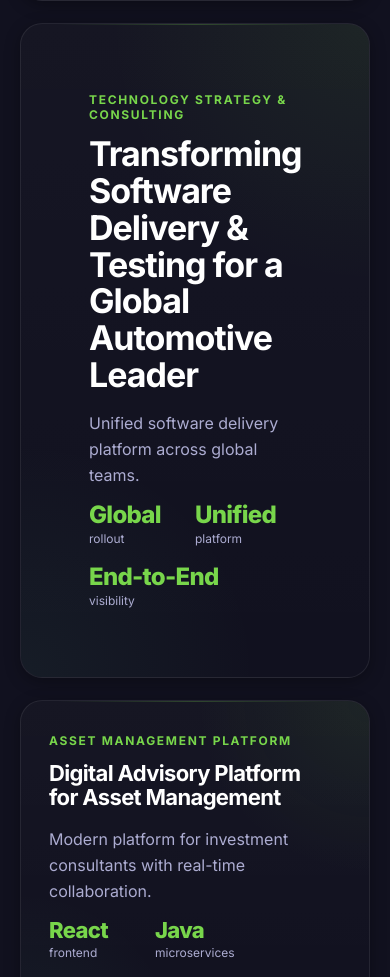
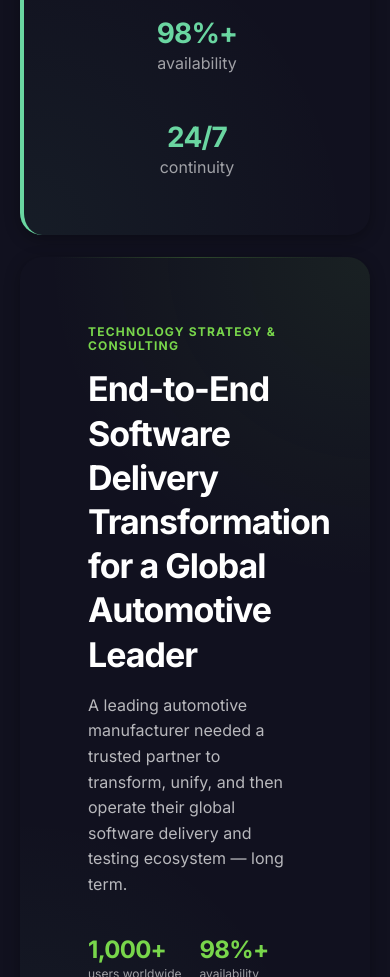
Before and after one commit to votum-it/votum-site, a React (Vite) app: page / in a window 390 px wide. Shown: the part 7675-8652 px from the top of the page. Built offline with nearby package versions, Linux system fonts and the light colour scheme.

Commit message:
Removed side scrolbars from cards modals

```diff
--- a/index.html
+++ b/index.html
@@ -9,6 +9,7 @@
     <meta property="og:type"        content="website" />
     <link rel="icon" type="image/svg+xml" href="/logo_icon.svg" />
     <link rel="preconnect" href="https://fonts.googleapis.com" />
+    <link rel="preconnect" href="https://fonts.gstatic.com" crossorigin/>
     <link
       href="https://fonts.googleapis.com/css2?family=Inter:wght@300;400;500;600;700;800&display=swap"
       rel="stylesheet"
--- a/src/components/Cases.css
+++ b/src/components/Cases.css
@@ -71,12 +71,10 @@
 .case-card--feature.case-card--clean:hover {
   transform: translateY(-4px);
   box-shadow: 0 20px 56px rgba(106,214,161,0.15);
-  /* border-left-color: var(--green-400); */
   background: linear-gradient(to right, var(--navy-900), var(--navy-900)),
             linear-gradient(to bottom,
               rgba(120,214,75,0.08),
               rgba(106,214,161,0.08));
-/* Subtle gradient effect, with border staying teal but the hover creating a glow effect */
 }
 
 .case-card--feature.case-card--clean .case-card__content {
@@ -155,16 +153,24 @@
 /* ── Card ──────────────────────────────────────────────── */
 
 .case-card {
+  display: flex;
+  flex-direction: column;
+  gap: 0;
+  padding: 56px 48px;
+  background: var(--navy-900);
+  border-radius: 28px;
+  min-height: 320px;
+  overflow: hidden;
   position: relative;
-  display: grid;
-  overflow: hidden;
-  border-radius: 28px;
-  border: 1px solid rgba(255,255,255,0.08);
-  background:
-    linear-gradient(180deg, rgba(255,255,255,0.02), rgba(255,255,255,0)),
-    var(--navy-900);
-  box-shadow: var(--shadow-md);
-  min-height: 320px;
+  box-shadow: 0 4px 16px rgba(0, 0, 0, 0.3);
+  transition:
+    transform 0.3s var(--ease),
+    box-shadow 0.3s var(--ease);
+}
+
+.case-card:hover {
+  box-shadow: 0 12px 32px rgba(0, 0, 0, 0.5);
+  transform: translateY(-6px);
 }
 
 .case-card::before {
@@ -191,54 +197,69 @@
 }
 
 .case-card__content {
+  position: relative;
+  z-index: 2;
   padding: 30px 32px 32px;
+  display: flex;
+  flex-direction: column;
+  flex: 1;
 }
 
 .case-card__eyebrow {
   display: inline-block;
   margin-bottom: 14px;
   color: var(--green-400);
-  font-size: 12px;
+  font-size: 0.75rem;
   font-weight: 700;
-  letter-spacing: 0.14em;
+  letter-spacing: 0.1em;
   text-transform: uppercase;
+  line-height: 1.2;
+  min-height: 18px;
 }
 
 .case-card__title {
   margin: 0 0 16px;
   font-family: var(--font-display);
   font-size: clamp(28px, 3vw, 42px);
-  line-height: 1.08;
+  line-height: 1.3;
   letter-spacing: -0.03em;
+  display: flex;
+  align-items: flex-start;
 }
 
 .case-card__body {
-  margin: 0 0 14px;
+  margin: 0 0 20px;
   font-size: 18px;
-  line-height: 1.65;
-  color: var(--navy-200);
+  line-height: 1.6;
+  color: rgba(255, 255, 255, 0.7);
   max-width: 70ch;
+  display: flex;
+  align-items: center;
 }
 
 .case-card__stats {
   display: flex;
   flex-wrap: wrap;
   gap: 28px;
+  margin-top: auto;
+  padding-top: 20px;
 }
 
 .case-stat {
   min-width: 110px;
-  font-size: 14px;
+  font-size: 0.875rem;
   line-height: 1.35;
-  color: var(--navy-200);
+  color: rgba(255, 255, 255, 0.6);
+  display: flex;
+  flex-direction: column;
 }
 
 .case-stat span {
   display: block;
   margin-bottom: 4px;
   color: var(--green-400);
-  font-size: clamp(22px, 2.2vw, 32px);
-  font-weight: 800;
+  font-size: 1.5rem;
+  font-weight: 700;
   line-height: 1;
   letter-spacing: -0.03em;
 }
@@ -833,12 +854,8 @@
 }
 
 @keyframes fadeIn {
-  from {
-    opacity: 0;
-  }
-  to {
-    opacity: 1;
-  }
+  from { opacity: 0; }
+  to { opacity: 1; }
 }
 
 .case-modal {
@@ -849,10 +866,17 @@
   max-width: 700px;
   max-height: 90vh;
   overflow-y: auto;
+  overflow-x: hidden;
+  scrollbar-width: none;
+  -ms-overflow-style: none;
   padding: 48px;
   position: relative;
   box-shadow: 0 32px 96px rgba(0, 0, 0, 0.5);
   animation: slideIn 0.3s ease-out;
+}
+
+.case-modal::-webkit-scrollbar {
+  display: none;
 }
 
 @keyframes slideIn {
@@ -916,11 +940,8 @@
   margin: 0;
   font-size: 18px;
   font-weight: 600;
-  line-height: 1;
+  line-height: 1.6;
   color: var(--green-400);
-  white-space: nowrap;
-  overflow: hidden;
-  text-overflow: ellipsis;
 }
 
 .case-modal__content {
@@ -1002,3 +1023,34 @@
   color: var(--navy-100);
   line-height: 1.35;
 }
+
+/* ── Modal Tags ─────────────────────────────────────────── */
+
+.case-modal__tags {
+  display: flex;
+  flex-wrap: nowrap;
+  gap: 8px;
+  padding-top: 24px;
+  border-top: 1px solid rgba(255, 255, 255, 0.08);
+  overflow-x: auto;
+}
+
+.case-modal__tags .tag {
+  display: inline-block;
+  padding: 6px 14px;
+  border-radius: 999px;
+  background: rgba(120, 214, 75, 0.08);
+  border: 1px solid rgba(120, 214, 75, 0.2);
+  color: var(--green-400);
+  font-size: 12px;
+  font-weight: 600;
+  letter-spacing: 0.04em;
+  line-height: 1.4;
+  transition: background 0.2s, border-color 0.2s;
+  white-space: nowrap;
+}
+
+.case-modal__tags .tag:hover {
+  background: rgba(120, 214, 75, 0.14);
+  border-color: rgba(120, 214, 75, 0.35);
+}
--- a/src/components/Cases.jsx
+++ b/src/components/Cases.jsx
@@ -3,17 +3,17 @@ import './Cases.css'
 
 const heroCase = {
   category: 'Technology Strategy & Consulting',
-  title: 'Transforming Software Delivery & Testing for a Global Automotive Leader',
-  cardBody: 'Unified software delivery platform across global teams.',
-  summary: 'Unified fragmented tools into a centralized, scalable delivery ecosystem.',
-  challenge: 'Fragmented tools, lack of visibility, and inconsistent processes across distributed teams led to inefficiencies and high operational complexity.',
-  solution: 'We defined and executed a transformation strategy to unify software delivery and testing, implementing a centralized platform based on OpenText ALM & UFT and consolidating legacy systems.',
-  body: 'A leading automotive manufacturer struggled with fragmented tools, lack of visibility, and inconsistent processes across global teams. We defined and executed a transformation strategy to unify software delivery and testing, designing a centralized platform based on OpenText ALM & UFT and migrating legacy systems into a single ecosystem.',
-  outcome: '1,000+ users on a unified global platform <br /> 100% tool consolidation into a single system <br /> End-to-end visibility across the full lifecycle',
+  title: 'End-to-End Software Delivery Transformation for a Global Automotive Leader',
+  cardBody: 'A leading automotive manufacturer needed a trusted partner to transform, unify, and then operate their global software delivery and testing ecosystem — long term.',
+  summary: 'From fragmented tools to a unified, fully managed global platform — built and operated by VOTUM.',
+  challenge: 'A leading global automotive manufacturer was struggling with fragmented tools, siloed teams, and no visibility across their software delivery and testing lifecycle. Inconsistent processes across regions made governance nearly impossible — and once the platform was built, they needed a partner they could trust to run it.',
+  solution: 'We defined and executed a full transformation strategy — designing a centralized platform built on OpenText ALM & UFT and migrating all legacy systems into a single unified ecosystem. Following a successful rollout, we transitioned into a long-term managed services partnership: providing end-to-end operations, L1–L2 support, incident management, and continuous platform improvements under defined SLAs.',
+  outcome: 'A standardized, scalable platform with full lifecycle visibility — now reliably serving over 1,000 users worldwide with 98%+ availability. The client freed up internal resources, eliminated tool fragmentation, and gained a long-term partner for continuous improvement.',
+  tags: ['OpenText ALM', 'UFT', 'Enterprise Architecture', 'Managed Services', 'SLA Management', 'L1–L2 Support'],
   stats: [
-    { value: 'Global', label: 'rollout' },
-    { value: 'Unified', label: 'platform' },
-    { value: 'End-to-End', label: 'visibility' },
+    { value: '1,000+', label: 'users worldwide' },
+    { value: '98%+', label: 'availability' },
+    { value: '100%', label: 'tool consolidation' },
   ],
   visual: 'transformation',
 }
@@ -21,12 +21,13 @@ const heroCase = {
 const supportingCases = [
   {
     category: 'Asset Management Platform',
-    title: 'Digital Advisory Platform for Asset Management',
-    cardBody: 'Modern platform for investment consultants with real-time collaboration.',
+    title: 'Modern Digital Advisory Platform for a Leading Asset Manager',
+    cardBody: 'A leading asset management firm faced limitations with a legacy system — poor usability, limited scalability, and workflows that slowed down their consultants.',
     summary: 'Modernized manual workflows into an integrated digital platform.',
-    challenge: 'Investment consultants relied on disconnected spreadsheets and manual processes for planning, service mediation, activity tracking, and invoicing, creating inefficiencies and collaboration gaps.',
-    solution: 'Built a modern React and Java microservices platform enabling real-time collaboration across planning, service mediation, activity tracking, and invoicing with Kubernetes deployment.',
-    outcome: 'Replaced manual workflows with scalable, automated processes and improved collaboration across the organization.',
+    challenge: 'A leading asset management firm was held back by a legacy platform that couldn\'t scale. Outdated workflows, poor UX, and siloed collaboration were slowing down their specialist investment consultants and limiting operational efficiency.',
+    solution: 'We designed and built a modern, enterprise-grade web platform from scratch — covering planning, design, development, testing, and full rollout. The solution features a scalable microservices backend, a React frontend, secure authentication, and containerized deployment.',
+    outcome: 'End-to-end processes fully digitized — including planning, service mediation, activity tracking, and automated invoicing. Manual workflows replaced entirely, enabling efficient and scalable collaboration across the organization.',
+    tags: ['React', 'Java / Spring Boot', 'Keycloak', 'Docker', 'Kubernetes'],
     stats: [
       { value: 'React', label: 'frontend' },
       { value: 'Java', label: 'microservices' },
@@ -36,12 +37,13 @@ const supportingCases = [
   },
   {
     category: 'DevOps Platform',
-    title: 'Production-Ready Kubernetes Platform',
-    cardBody: 'On-premise Kubernetes environment with integrated CI/CD.',
+    title: 'Production-Ready Kubernetes Platform for Scalable Application Delivery',
+    cardBody: 'To support modern delivery demands, a client needed a robust on-premise DevOps platform built to enterprise security and infrastructure standards.',
     summary: 'Enabled secure, controlled application delivery with on-premise infrastructure.',
-    challenge: 'The organization needed production infrastructure within their data center with integrated CI/CD, automated backups, security scanning, and comprehensive monitoring while maintaining full control.',
-    solution: 'Designed and deployed a complete on-premise DevOps platform with dedicated Kubernetes environments, integrated CI/CD pipelines, automated backups, security scanning, and monitoring dashboards.',
-    outcome: 'Enabled secure, consistent application delivery with full infrastructure control.',
+    challenge: 'To meet growing application delivery demands, a client needed a robust, fully on-premise DevOps platform — one that could support modern deployment practices while meeting strict enterprise security and infrastructure requirements.',
+    solution: 'We designed and implemented a complete on-premise Kubernetes platform from scratch — with dedicated clusters for development and production, integrated core services (ingress, storage, backups, monitoring), and CI/CD pipelines via Jenkins with built-in security scanning.',
+    outcome: 'A production-ready infrastructure enabling secure, scalable, and consistent application delivery — with full control over deployment processes and a measurable improvement in release reliability.',
+    tags: ['Kubernetes', 'Jenkins', 'CI/CD', 'On-Premise Infrastructure', 'DevSecOps'],
     stats: [
       { value: 'On-prem', label: 'platform' },
       { value: 'CI/CD', label: 'pipelines' },
@@ -53,12 +55,13 @@ const supportingCases = [
 
 const featureCase = {
   category: 'Managed Services',
-  title: 'Managed Delivery Platform for Automotive Enterprise',
-  cardBody: '24/7 managed platform serving 1,000+ users worldwide.',
+  title: 'Managed Software Delivery & Test Operations for a Global Automotive Leader',
+  cardBody: 'After a major transformation, a global automotive manufacturer needed a trusted partner to operate and continuously improve their platform at scale.',
   summary: 'Ensuring reliable operations and continuous improvement under defined SLAs.',
-  challenge: 'The organization needed to operate a complex delivery platform used by over 1,000 users globally while continuously improving it—requiring 24/7 availability, proactive monitoring, and regular updates.',
-  solution: 'Established a managed services operation with dedicated teams providing 24/7 monitoring, incident response, automated backups, security patches, and continuous platform improvements aligned to SLAs.',
-  outcome: 'Reliable operations, reduced internal workload, and continuous platform improvement under defined SLAs.',
+  challenge: 'After completing a large-scale transformation, a global automotive manufacturer needed a trusted long-term partner to operate, maintain, and continuously improve their centralized software delivery and testing platform — at enterprise scale.',
+  solution: 'We provide end-to-end managed services for a platform supporting over 1,000 users worldwide. Our scope covers system maintenance, L1–L2 user support, incident management, and ongoing platform enhancements — all under clearly defined SLAs.',
+  outcome: 'Greater than 98% platform availability, significantly reduced internal workload, and continuous improvement — delivering stable, reliable operations and long-term scalability for the client\'s global teams.',
+  tags: ['OpenText ALM/UFT', 'Managed Services', 'SLA Management', 'L1–L2 Support'],
   stats: [
     { value: '1,000+', label: 'users' },
     { value: '98%+', label: 'availability' },
@@ -70,12 +73,13 @@ const featureCase = {
 
 const finalCase = {
   category: 'Test Automation',
-  title: 'Scalable Test Automation Framework',
-  cardBody: 'Standardized automation framework reducing manual testing effort.',
+  title: 'Scalable Test Automation Framework for an Automotive Enterprise',
+  cardBody: 'A leading automotive manufacturer relied heavily on manual testing — resulting in slow releases, limited scalability, and growing delivery risk.',
   summary: 'Integrated testing directly into the release lifecycle with automation.',
-  challenge: 'Teams spent substantial time on manual testing, creating bottlenecks in the release cycle and limiting coverage. Test execution was inconsistent across environments and teams.',
-  solution: 'Built a standardized, scalable test automation framework integrated into the CI/CD pipeline, enabling consistent, repeatable testing across all environments and supporting higher test coverage.',
-  outcome: 'Faster, more reliable releases with higher test coverage across teams.',
+  challenge: 'A leading automotive manufacturer was over-reliant on manual UI and functional testing. Slow release cycles, limited scalability, and growing system complexity were creating real risk — and the testing function couldn\'t keep pace with delivery demands.',
+  solution: 'We designed and implemented a comprehensive test automation framework from scratch using UFT, defined standardized testing processes, and integrated automated testing directly into the development and release lifecycle.',
+  outcome: 'Significantly reduced manual testing effort, faster and more reliable release cycles, and improved test coverage across teams — enabling scalable, high-quality software delivery at enterprise pace.',
+  tags: ['Test Automation', 'QA Strategy', 'Release Management', 'Process Standardization'],
   stats: [
     { value: 'Less', label: 'manual effort' },
     { value: 'Higher', label: 'coverage' },
@@ -226,19 +230,27 @@ function CaseModal({ item, onClose }) {
 
         <div className="case-modal__content">
           <section className="case-modal__section case-modal__section--challenge">
-            <h3>Challenge</h3>
+            <h3>The Challenge</h3>
             <p>{item.challenge}</p>
           </section>
 
           <section className="case-modal__section case-modal__section--solution">
-            <h3>Solution</h3>
+            <h3>What We Did</h3>
             <p>{item.solution}</p>
           </section>
 
           <section className="case-modal__section case-modal__section--outcome">
-            <h3>Outcome</h3>
+            <h3>The Result</h3>
             <p>{item.outcome}</p>
           </section>
+
+          {item.tags && (
+            <div className="case-modal__tags">
+              {item.tags.map((tag) => (
+                <span className="tag" key={tag}>{tag}</span>
+              ))}
+            </div>
+          )}
         </div>
       </div>
     </div>
```
Also changed, not shown: src/components/Footer.css (+112 -27 lines), src/components/Footer.jsx (+37 -64 lines).
